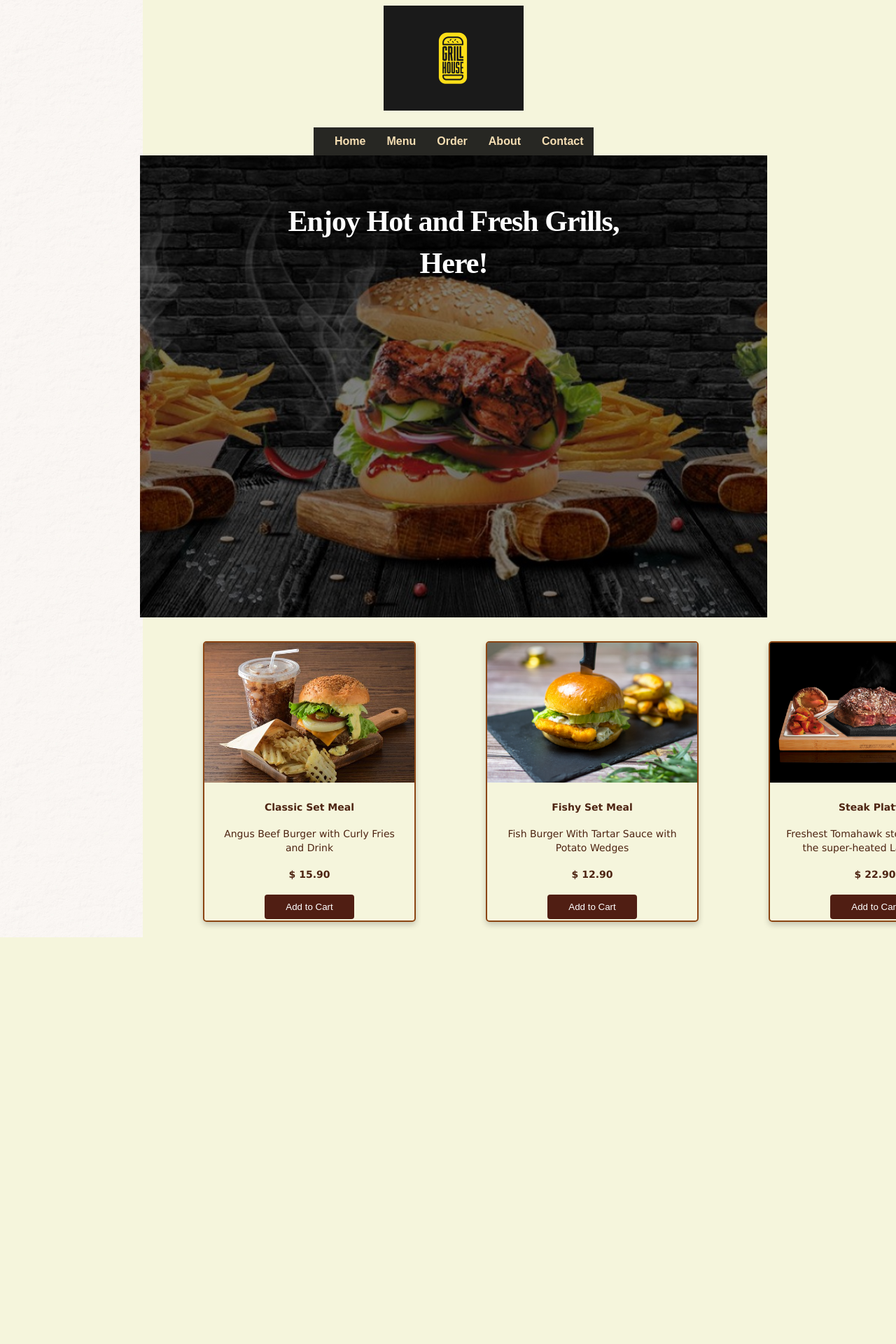
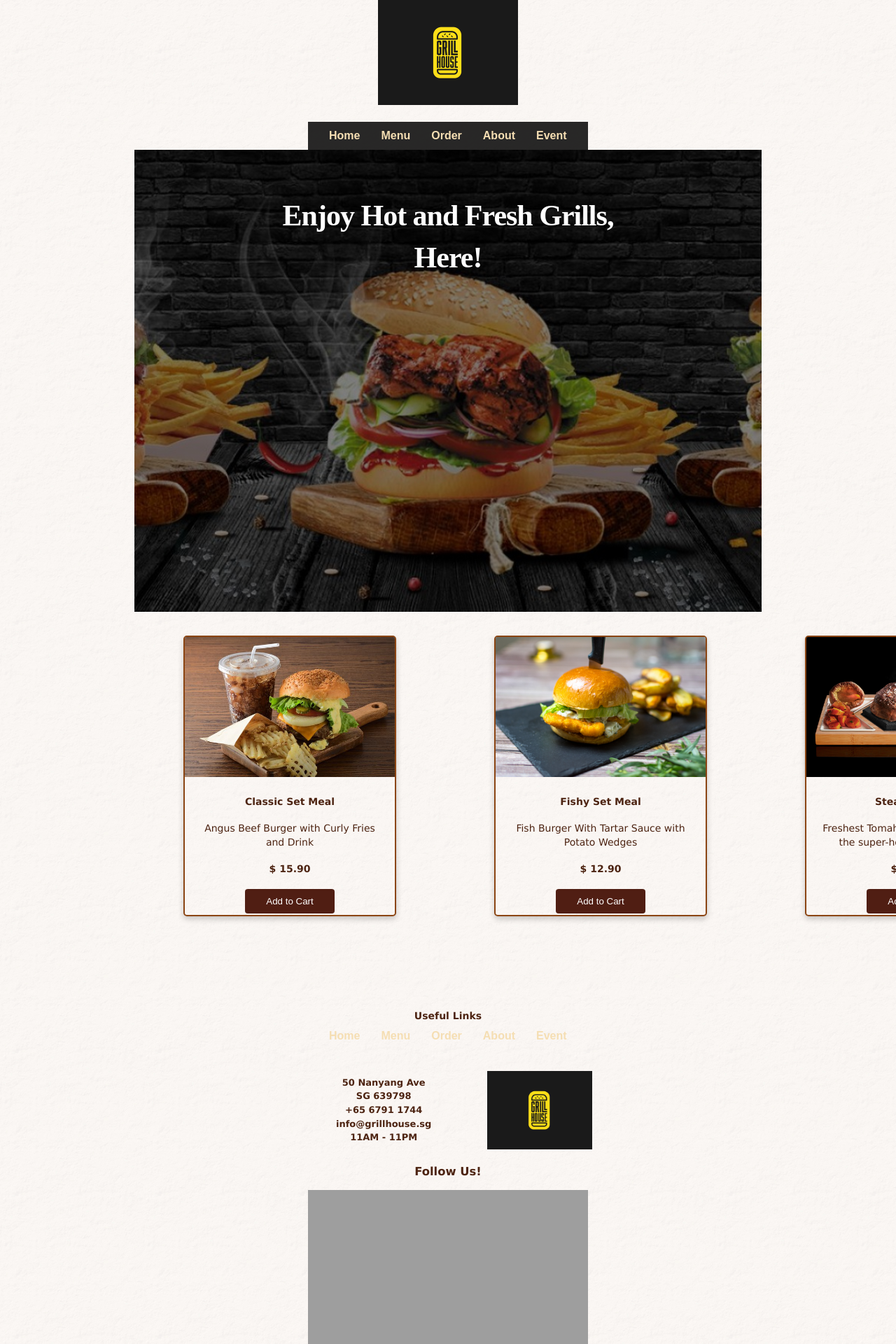
Before and after one commit to hanzzhu/IM4717_Final_Project, a PHP site: page / in a window 1280 px wide. Shown: the top 1920 px of the page at 70% size. Before the commit the page ends 1339 px from the top, so only its background shows below. Run offline with PHP 8.4, Linux system fonts and the light colour scheme; grey boxes are pictures that could not be loaded.

Commit message:
Index Page

```diff
--- a/css/style.css
+++ b/css/style.css
@@ -2,18 +2,20 @@
     scroll-behavior: smooth;
 }
 body{
-    display:block;
+    display:inline-block;
+    margin: 0;
     font-family: Verdana, Arial, sans-serif ,'Expletus Sans';
-    background-color: beige;
     color: #4d2412;
     font-size: 14px;
     line-height: 1.4em;
     width: 100%;
-    background-image: linear-gradient(rgba(0, 0, 0, 0), rgba(0, 0, 0, 0)), url("../img/bg.png");
-    background-repeat: repeat-y;
 }
 section {
     overflow: hidden;
+}
+.container{
+    background-image: linear-gradient(rgba(0, 0, 0, 0), rgba(0, 0, 0, 0)), url("../img/bg.png");
+    background-repeat: repeat;
 }
 .header{
     width: 400px;
@@ -35,7 +37,7 @@ a {
     color: #4154f1;
     text-decoration: none;
 }
-nav{
+header nav{
     background-color: rgba(0, 0, 0, 0.84);
 }
 .nav-ul {
@@ -78,8 +80,8 @@ nav{
 }
 
 .container-main{
-    margin-right: auto;
-    margin-left: auto;
+    margin-right: 15%;
+    margin-left: 15%;
     width: 70%;
 }
 .banner{
@@ -122,8 +124,8 @@ nav{
 .container-main .card {
     margin-top: 50px;
     width: 300px;
-    margin-left:50px;
-    margin-right: 50px;
+    margin-left:70px;
+    margin-right: 70px;
     box-shadow: 0 4px 8px 0 rgba(0,0,0,0.2);
     transition: 0.3s;
     border-radius: 5px;
@@ -138,7 +140,7 @@ nav{
 
 /* On mouse-over, add a deeper shadow */
 .container-main .card:hover {
-    box-shadow: 0 8px 16px 0 rgba(0,0,0,0.2);
+    box-shadow: 0 32px 64px 0 rgba(0, 0, 0, 0.47);
 }
 
 /* Add some padding inside the card container */
@@ -147,6 +149,7 @@ nav{
 }
 .promo ul{
     float: left;
+    padding: 0;
     display: flex;
     list-style: none;
     align-items: center;
@@ -162,3 +165,77 @@ nav{
 .card button:hover {
     background: rgba(115, 42, 27, 0.76);
 }
+.promo-section{
+    padding-bottom: 100px;
+}
+.logoImage-footer{
+    display: block;
+    margin-left: auto;
+    margin-right: auto;
+    width: 150px;
+    height: 112.5px;
+}
+footer{
+    text-align: center;
+    width: 400px;
+    display: block;
+    margin-left: auto;
+    margin-right: auto;
+    position: center;
+}
+footer .footer-nav-ul {
+    padding: 0;
+    margin: 24px auto auto;
+    text-align: center;
+    display: flex;
+    list-style: none;
+    align-items: center;
+}
+footer li {
+    position: relative;
+    text-decoration: antiquewhite;
+    font-weight: bold;
+    float: left;
+    display: inline-block;
+}
+footer .footer-nav-ul a, .footer-nav-ul a:focus {
+    display: flex;
+    align-items: center;
+    justify-content: space-between;
+    padding: 10px 0 10px 30px;
+    font-family: "Nunito", sans-serif;
+    font-size: 16px;
+    font-weight: 700;
+    color: wheat;
+    white-space: nowrap;
+    transition: 0.3s;
+}
+footer .footer-nav-ul a i, .footer-nav-ul a:focus i {
+    font-size: 12px;
+    line-height: 0;
+    margin-left: 5px;
+}
+.footer-nav a:hover, .footer-nav .active,.footer-nav .active:focus,.footer-nav li:hover > a {
+    color: #4154f1;
+}
+footer .footer-nav .footer-nav-ul a:visited{
+    color: #8c826c;
+}
+footer h4{
+    margin-bottom: -25px;
+}
+footer p{
+    font-size: 13px;
+}
+.footer-details-ul{
+    padding: 0;
+    margin: 24px auto auto;
+    text-align: center;
+    display: flex;
+    list-style: none;
+    align-items: center;
+}
+.footer-details-ul li{
+    margin-left: 40px;
+    margin-right: 40px;
+}
--- a/index.html
+++ b/index.html
@@ -6,6 +6,7 @@
     <link href="css/style.css" rel="stylesheet">
 </head>
 <body>
+<div class="container">
     <!-- ======= Header ======= -->
     <header>
         <div class="header">
@@ -20,12 +21,13 @@
                     <li><a class="nav-li" href="#">Menu</a></li>
                     <li><a class="nav-li" href="#">Order</a></li>
                     <li><a class="nav-li" href="#">About</a></li>
-                <li><a class="nav-li" href="#">Contact</a></li>
+                    <li><a class="nav-li" href="#">Event</a></li>
                 </ul>
             </nav>
         </div>
 
     </header>
+    <!-- ======= Banner Section ======= -->
     <section class="banner-section">
         <div class="container-main">
             <div class="banner">
@@ -37,6 +39,7 @@
         </div>
 
     </section>
+    <!-- ======= Promo Section ======= -->
     <section class="promo-section">
         <div class="container-main">
             <div class="promo">
@@ -75,7 +78,44 @@
         </div>
 
     </section>
+    <!-- ======= Footer ======= -->
+    <footer>
+        <div class="footer">
+            <div class="footer-nav">
+                <nav class="navbar">
+                    <h4>Useful Links</h4>
+                    <ul class="nav-ul">
+                        <li><a class="nav-li" href="index.html">Home</a></li>
+                        <li><a class="nav-li" href="#">Menu</a></li>
+                        <li><a class="nav-li" href="#">Order</a></li>
+                        <li><a class="nav-li" href="#">About</a></li>
+                        <li><a class="nav-li" href="#">Event</a></li>
+                    </ul>
+                </nav>
+            </div>
+            <div class="footer-details">
+                <ul class="footer-details-ul">
+                    <li><p>
+                            50 Nanyang Ave<br>SG 639798<br>
+                            </strong> +65 6791 1744<br>
+                            </strong> info@grillhouse.sg<br>
+                            </strong> 11AM - 11PM
+                        </p></li>
+                    <li><img class="logoImage-footer" src="img/logo.png" alt="Logo"></li>
 
+                </ul>
+            </div>
+            <div class="social-links">
+                <h3>Follow Us!</h3>
+                <a href="#" class="twitter"><img class="insta" src="img/insta.png"></a>
+                <a href="#" class="facebook"><img class="facebook" src="img/facebook.png"></a>
+                <a href="#" class="instagram"><img class="twitter" src="img/twitter.png"></i></a>
+            </div>
+        </div>
+    </footer>
+
+
+</div>
 
 </body>
 </html>
```
Lines whose indentation alone changed are shown as unchanged.
